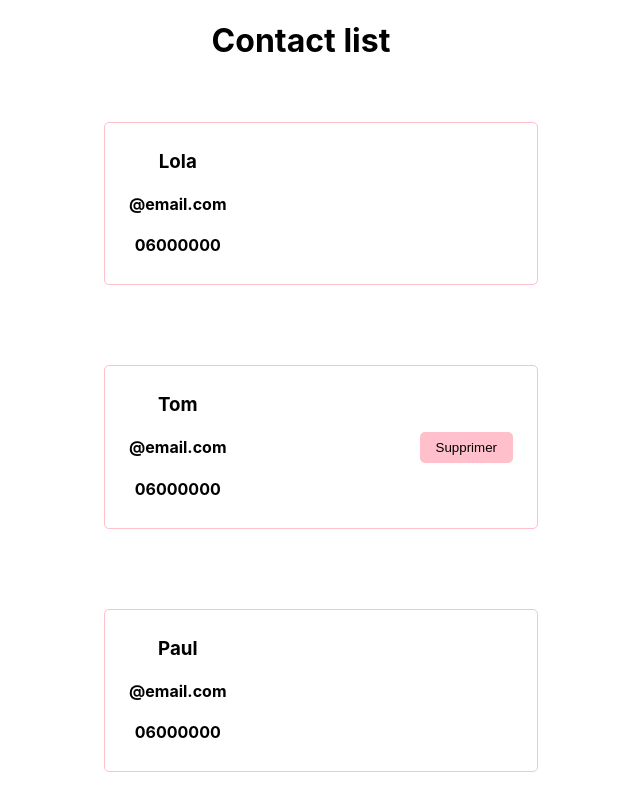
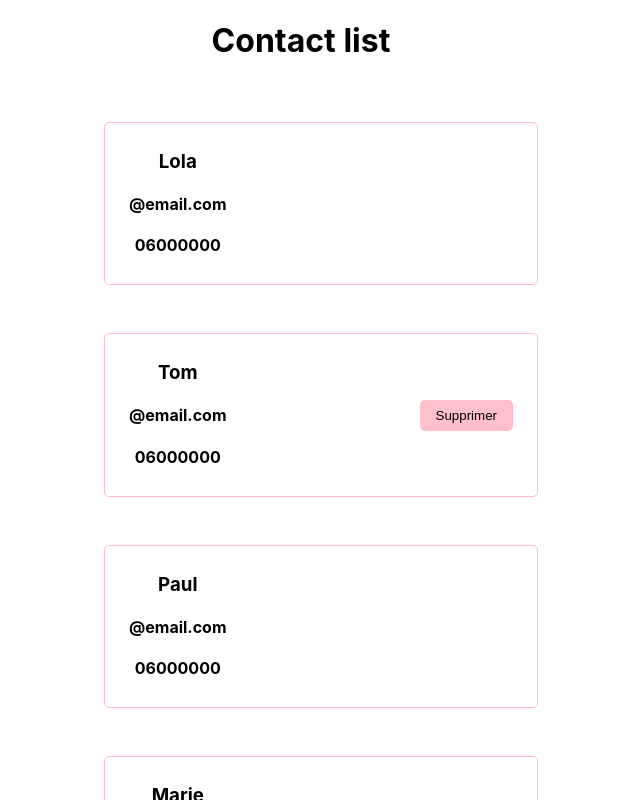
Before and after one commit to lolarne/contact-app, a React (Create React App) app: page / in a window 1280 px wide. Shown: the top 800 px of the page, without its empty margins (339-979 px from the left). Built offline with nearby package versions, Linux system fonts and the light colour scheme.

Commit message:
move ul to app.js

```diff
--- a/src/App.css
+++ /dev/null
@@ -1,3 +0,0 @@
-.App {
-  text-align: center;
-}
--- a/src/App.js
+++ b/src/App.js
@@ -1,4 +1,4 @@
-import './App.css';
+import './App.scss';
 import Contact from './components/Contact.jsx';
 import contactInfo from './ContactInfo.jsx';
 
@@ -6,6 +6,7 @@ function App() {
   return (
     <div className="App">
       <h1>Contact list</h1>
+      <ul className="contactList">
         {contactInfo.map((user, userkey) => (
           <Contact
             key={userkey}
@@ -15,6 +16,7 @@ function App() {
             isDeletable={user.isDeletable}
           />
         ))}
+      </ul>
     </div>
   );
 }
--- /dev/null
+++ b/src/App.scss
@@ -0,0 +1,13 @@
+.App {
+  text-align: center;
+  display: flex;
+  flex-direction: column;
+  align-items: center;
+
+  .contactList{
+    width: 30%;
+    display: flex;
+    flex-direction: column;
+    align-items: center;
+  }
+}
--- a/src/components/Contact.jsx
+++ b/src/components/Contact.jsx
@@ -10,7 +10,6 @@ const Contact = ({ name, email, phone, isDeletable }) => {
 
   return (
     <div className="listContainer">
-      <ul>
         <li>
           <div>
             <h3>{name}</h3>
@@ -23,8 +22,6 @@ const Contact = ({ name, email, phone, isDeletable }) => {
             </div>
           )}
         </li>
-
-      </ul>
     </div>
   );
 };
--- a/src/components/contact.scss
+++ b/src/components/contact.scss
@@ -1,11 +1,5 @@
 .listContainer{
     width: 100%;
-    display: flex;
-    flex-direction: column;
-    align-items: center;
-
-    ul{
-        width: 30%;
     display: flex;
     flex-direction: column;
     align-items: center;
@@ -33,4 +27,3 @@
         }
     }
 }
-}
```
Lines whose indentation alone changed are shown as unchanged.
